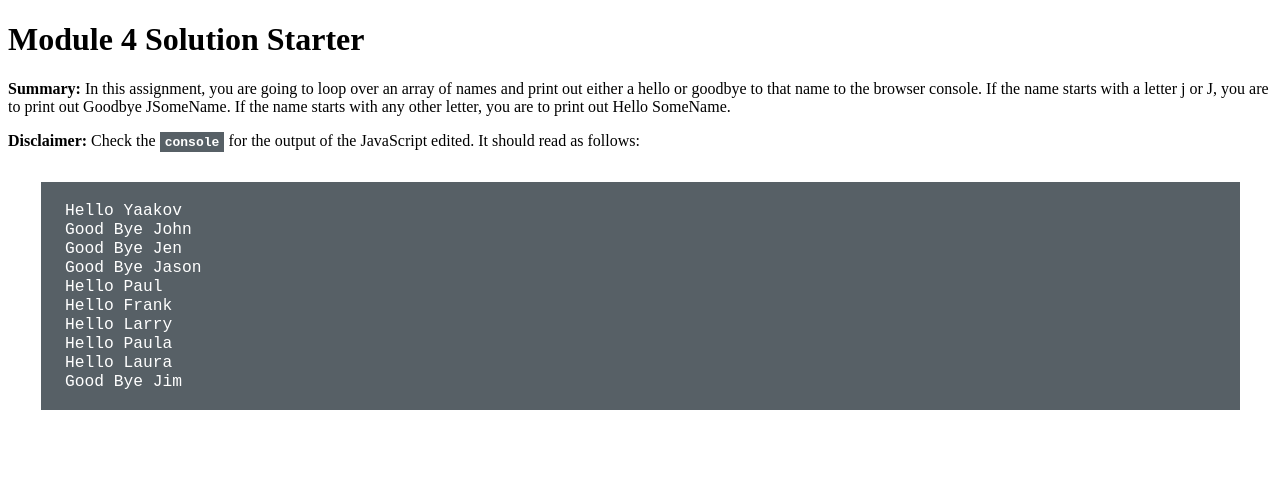
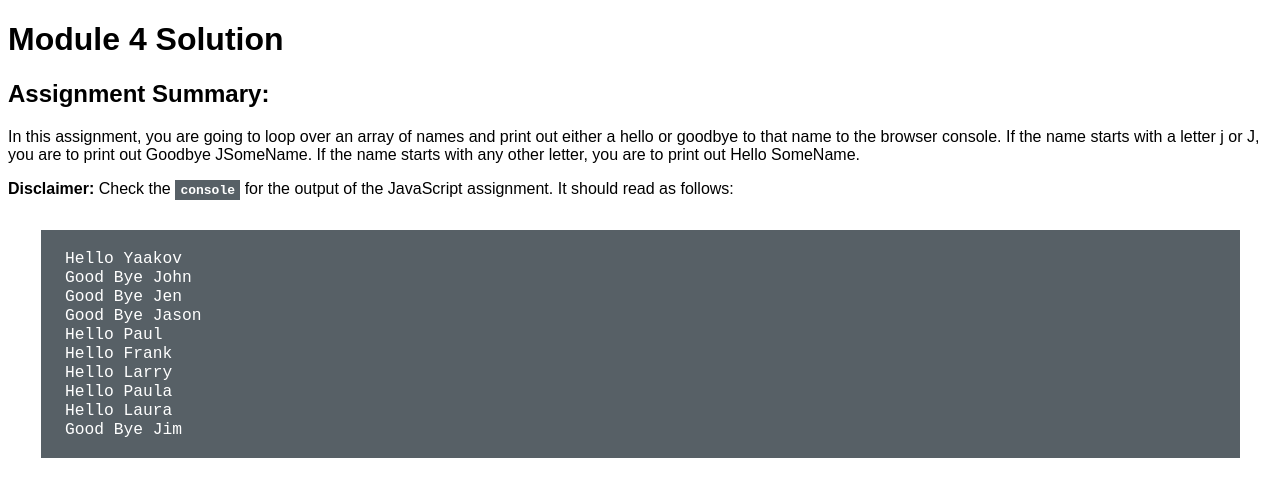
Before and after one commit to mikedpad/html-css-js-webdev-coursera, a plain HTML site: page module4-solution/index.html in a window 1280 px wide. Drawn offline with Linux system fonts and the light colour scheme.

Commit message:
Formatting changes for easier reading, clarity

```diff
--- a/module4-solution/css/styles.css
+++ b/module4-solution/css/styles.css
@@ -1,3 +1,7 @@
+body {
+  font-family: sans-serif;
+}
+
 .example-output pre {
   background-color: #576066;
   color: white;
--- a/module4-solution/index.html
+++ b/module4-solution/index.html
@@ -9,18 +9,18 @@
     <script src="script.js"></script>
   </head>
   <body>
-    <h1>Module 4 Solution Starter</h1>
-
+    <h1>Module 4 Solution</h1>
+    <h2>Assignment Summary:</h2>
     <p>
-      <b>Summary:</b> In this assignment, you are going to loop over an array of names and print out
-      either a hello or goodbye to that name to the browser console. If the name starts with a
-      letter j or J, you are to print out Goodbye JSomeName. If the name starts with any other
-      letter, you are to print out Hello SomeName.
+      In this assignment, you are going to loop over an array of names and print out either a hello
+      or goodbye to that name to the browser console. If the name starts with a letter j or J, you
+      are to print out Goodbye JSomeName. If the name starts with any other letter, you are to print
+      out Hello SomeName.
     </p>
 
     <p>
       <b>Disclaimer:</b> Check the <code class="inline-code">console</code> for the output of the
-      JavaScript edited. It should read as follows:
+      JavaScript assignment. It should read as follows:
     </p>
     <section class="example-output">
       <pre><code>
```
